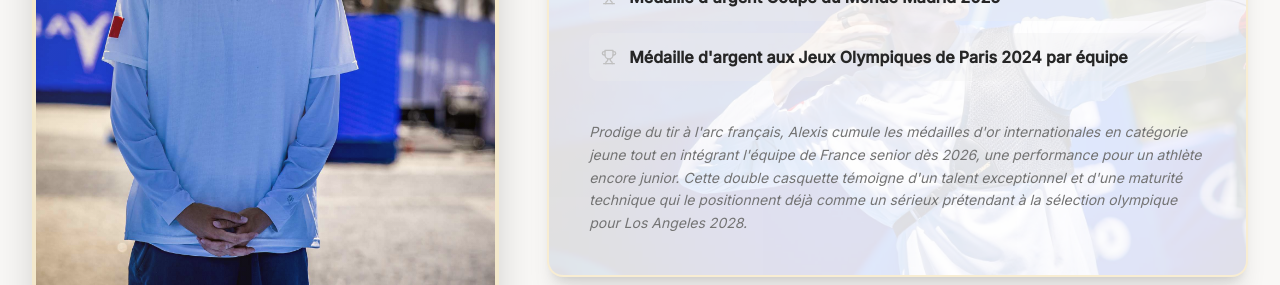
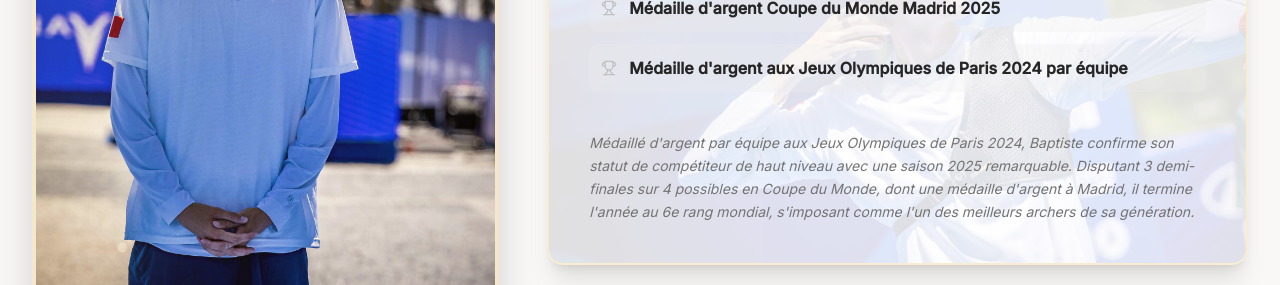
Before and after one commit to nc7hmwtkz4-dot/sg-367be137-3608-459c-9bca-cc2af1e0b7e2-1780337345, a Next.js app: page /los-angeles-2028 in a window 1280 px wide. Shown: the part 820-1105 px from the top of the page. Built offline with nearby package versions, Linux system fonts and the light colour scheme; no server answers.

Commit message:
fix(ui): use dynamic variable for athlete bio

```diff
--- a/src/pages/los-angeles-2028.tsx
+++ b/src/pages/los-angeles-2028.tsx
@@ -224,8 +224,8 @@ export default function LosAngeles2028({ athletes }: PageProps) {
 
                         <div className="pt-4">
                           {athlete.bio &&
-                          <p className="text-muted-foreground italic text-sm leading-relaxed">Prodige du tir à l'arc français, Alexis cumule les médailles d'or internationales en catégorie jeune tout en intégrant l'équipe de France senior dès 2026, une performance pour un athlète encore junior. Cette double casquette témoigne d'un talent exceptionnel et d'une maturité technique qui le positionnent déjà comme un sérieux prétendant à la sélection olympique pour Los Angeles 2028.
-
+                          <p className="text-muted-foreground italic text-sm leading-relaxed">
+                            {athlete.bio}
                           </p>
                           }
                         </div>
```
Also changed, not shown: .softgen/tasks/task-7.md (added).
